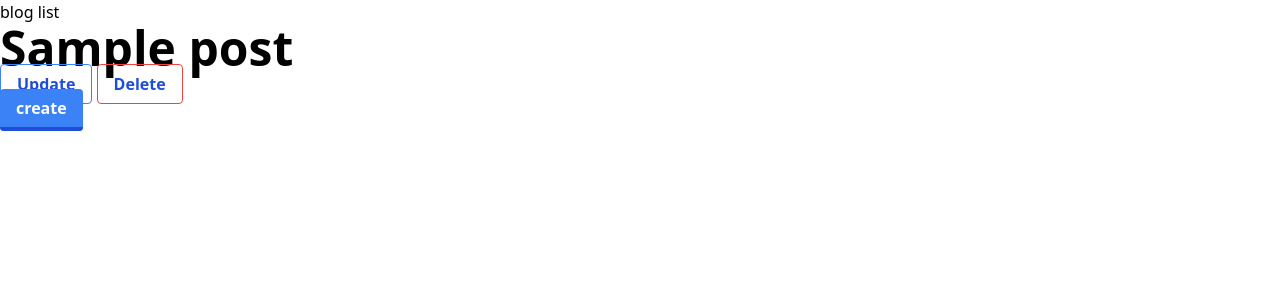
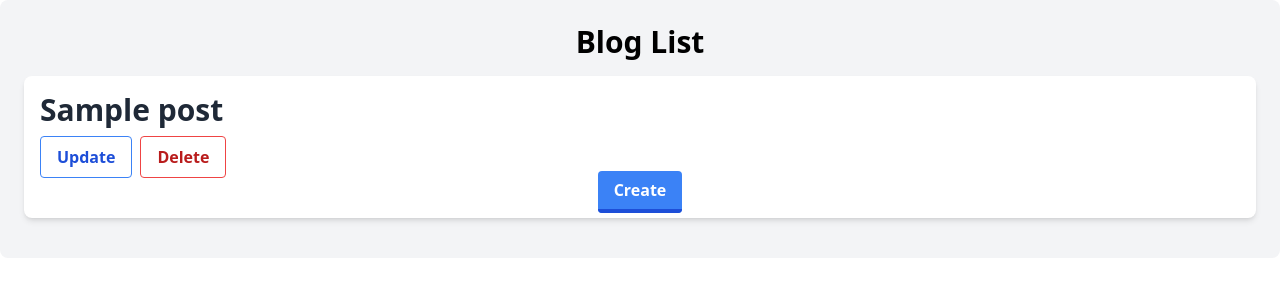
Before and after one commit to nicolasojda/app_blog_django, a Django app: page /blog/ in a window 1280 px wide. Shown: the top 300 px of the page. Run offline with Django 3.2, Linux system fonts and the light colour scheme; tables that the repository leaves empty hold one stand-in row (values such as "Sample post"); some libraries are stand-ins or nearby versions.

Commit message:
new file:   .DS_Store 	modified:   core/core/templates/base.html 	modified:   core/core/templates/blog_list.html

```diff
--- a/core/core/templates/base.html
+++ b/core/core/templates/base.html
@@ -10,6 +10,8 @@
 <body>
 
 
+
+
   {% block content %} {% endblock  %}
 
 </body>
--- a/core/core/templates/blog_list.html
+++ b/core/core/templates/blog_list.html
@@ -1,15 +1,33 @@
 {% extends 'base.html' %}
 
 {% block content %}
+<!-- Contenedor principal con un fondo de color -->
+<div class="bg-gray-100 p-6 rounded-lg">
+  <h1 class="text-center text-3xl font-bold mb-4">Blog List</h1>
 
-blog list
-<br>
-{%for post in posts%}
-<a href="{% url 'blog:detail' post.id %}" class="flex items-center text-5xl font-extrabold dark:text-white">{{post.title}}</a>
-<a href="{% url 'blog:update' post.id %}" class="bg-transparent hover:bg-blue-500 text-blue-700 font-semibold hover:text-white py-2 px-4 border border-blue-500 hover:border-transparent rounded">Update</a>
-<a href="{% url 'blog:delete' post.id %}" class="bg-transparent hover:bg-blue-500 text-blue-700 font-semibold hover:text-white py-2 px-4 border border-red-500 hover:border-transparent rounded">Delete</a>
-{%endfor%}
-<br>
-<a href = {% url 'blog:create' %} class= "bg-blue-500 hover:bg-blue-400 text-white font-bold py-2 px-4 border-b-4 border-blue-700 hover:border-blue-500 rounded ">create</a>
+  <!-- Itera sobre los posts -->
+  {% for post in posts %}
+  <div class="mb-4 p-4 bg-white rounded-lg shadow-md">
+    <a href="{% url 'blog:detail' post.id %}" class="flex items-center text-3xl font-extrabold text-gray-800 dark:text-white hover:text-blue-600">
+      {{ post.title }}
+    </a>
+    <div class="mt-2 flex space-x-2">
+      <a href="{% url 'blog:update' post.id %}" class="bg-transparent hover:bg-blue-500 text-blue-700 font-semibold hover:text-white py-2 px-4 border border-blue-500 hover:border-transparent rounded">
+        Update
+      </a>
+      <a href="{% url 'blog:delete' post.id %}" class="bg-transparent hover:bg-red-500 text-red-700 font-semibold hover:text-white py-2 px-4 border border-red-500 hover:border-transparent rounded">
+        Delete
+      </a>
+    </div>
 
+  {% endfor %}
+
+  <!-- Botón de crear blog -->
+  <div class="text-center max-w-md mx-auto">
+  <a href="{% url 'blog:create' %}" class=" bg-blue-500 hover:bg-blue-400 text-white font-bold py-2 px-4 border-b-4 border-blue-700 hover:border-blue-500 rounded  ">
+           Create
+
+  </a>
+</div>
+</div>
 {% endblock content %}
```
Also changed, not shown: 1 other file.
